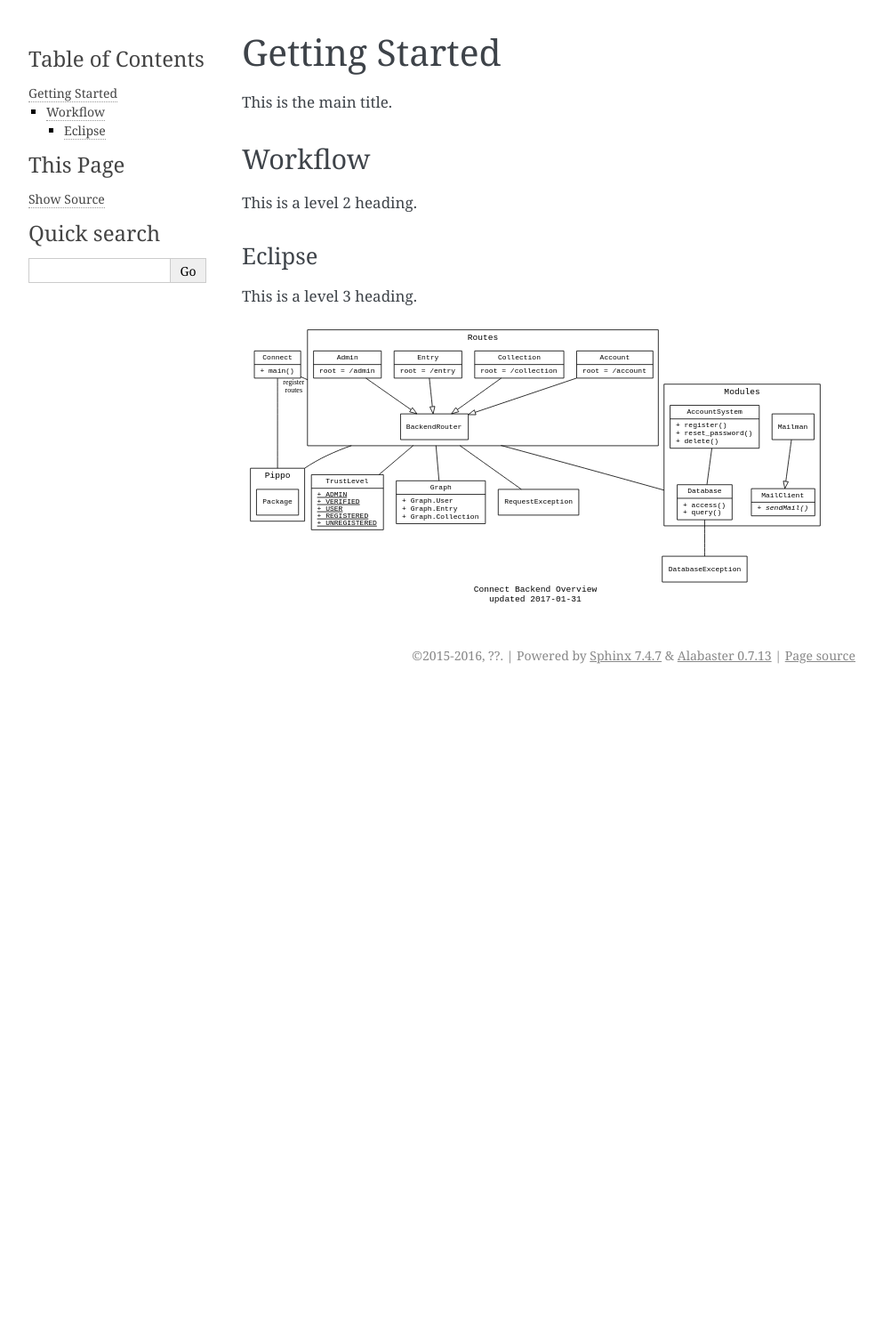
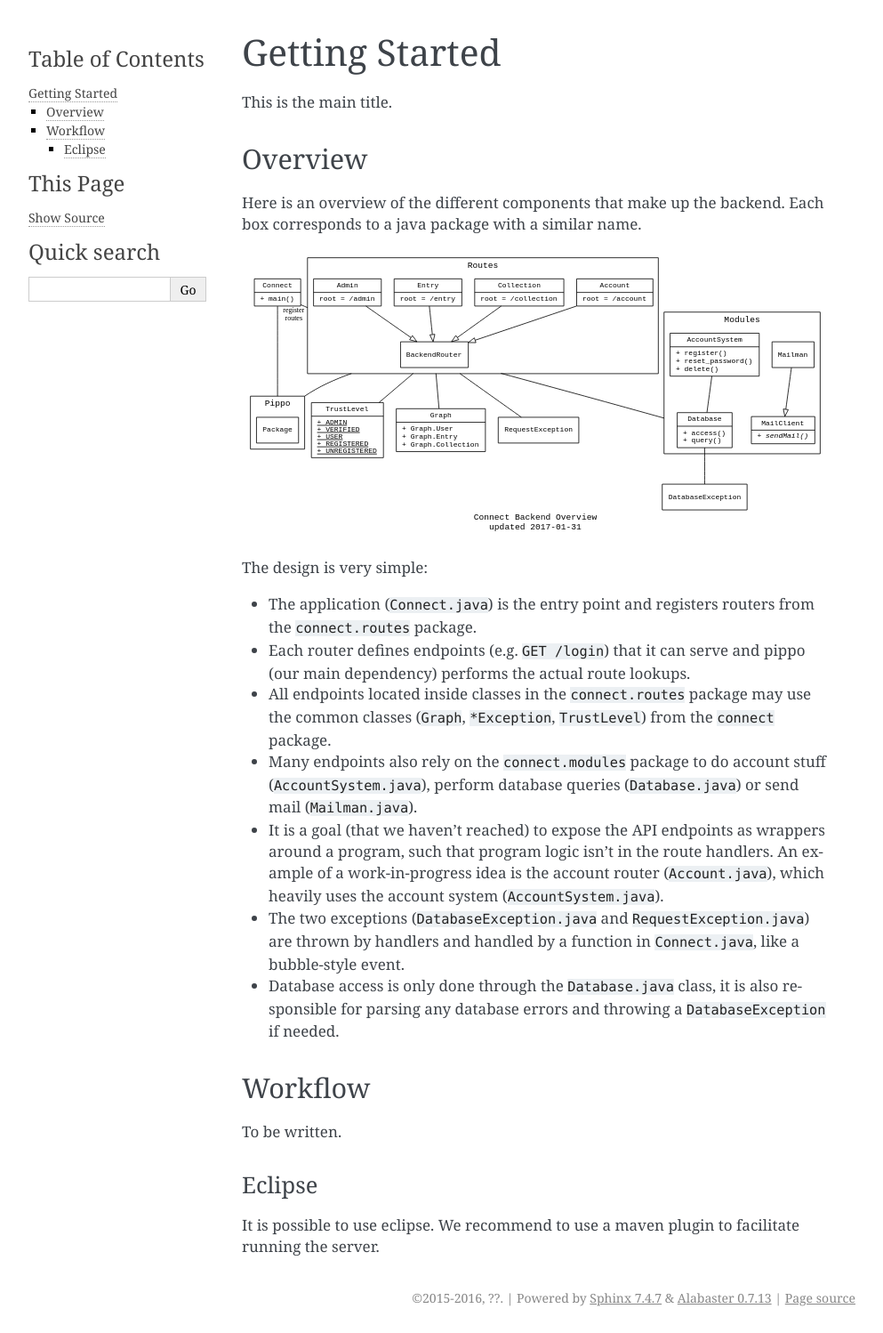
Before and after one commit to sergiorico/backend, a Sphinx documentation site: the page built from docs/user-guide/getting-started.md, in a window 1280 px wide. Shown: the whole page at 89% size, without its empty margins (148-1141 px from the left). Built offline with Sphinx 7.4.7, drawn with Linux system fonts in a browser that asks for light colours; before the commit the page ends 900 px from its top, so only the background shows below that.

Commit message:
Add an overview section to the getting-started doc

```diff
--- a/docs/user-guide/getting-started.md
+++ b/docs/user-guide/getting-started.md
@@ -2,10 +2,24 @@ Getting Started
 ===============
 This is the main title.
 
+
+## Overview
+Here is an overview of the different components that make up the backend. Each box corresponds to a java package with a similar name.
+
+![img](../images/overview.svg)
+
+The design is very simple:
+ - The application (`Connect.java`) is the entry point and registers routers from the `connect.routes` package.
+ - Each router defines endpoints (e.g. `GET /login`) that it can serve and pippo (our main dependency) performs the actual route lookups.
+ - All endpoints located inside classes in the `connect.routes` package may use the common classes (`Graph`, `*Exception`, `TrustLevel`) from the `connect` package.
+ - Many endpoints also rely on the `connect.modules` package to do account stuff (`AccountSystem.java`), perform database queries (`Database.java`) or send mail (`Mailman.java`).
+ - It is a goal (that we haven't reached) to expose the API endpoints as wrappers around a program, such that program logic isn't in the route handlers.
+ An example of a work-in-progress idea is the account router (`Account.java`), which heavily uses the account system (`AccountSystem.java`).
+ - The two exceptions (`DatabaseException.java` and `RequestException.java`) are thrown by handlers and handled by a function in `Connect.java`, like a bubble-style event.
+ - Database access is only done through the `Database.java` class, it is also responsible for parsing any database errors and throwing a `DatabaseException` if needed.
+
 ## Workflow
-This is a level 2 heading.
+To be written.
 
 ### Eclipse
-This is  a level 3 heading.
-
-![img](../images/overview.svg)
+It is possible to use eclipse. We recommend to use a maven plugin to facilitate running the server.
```
